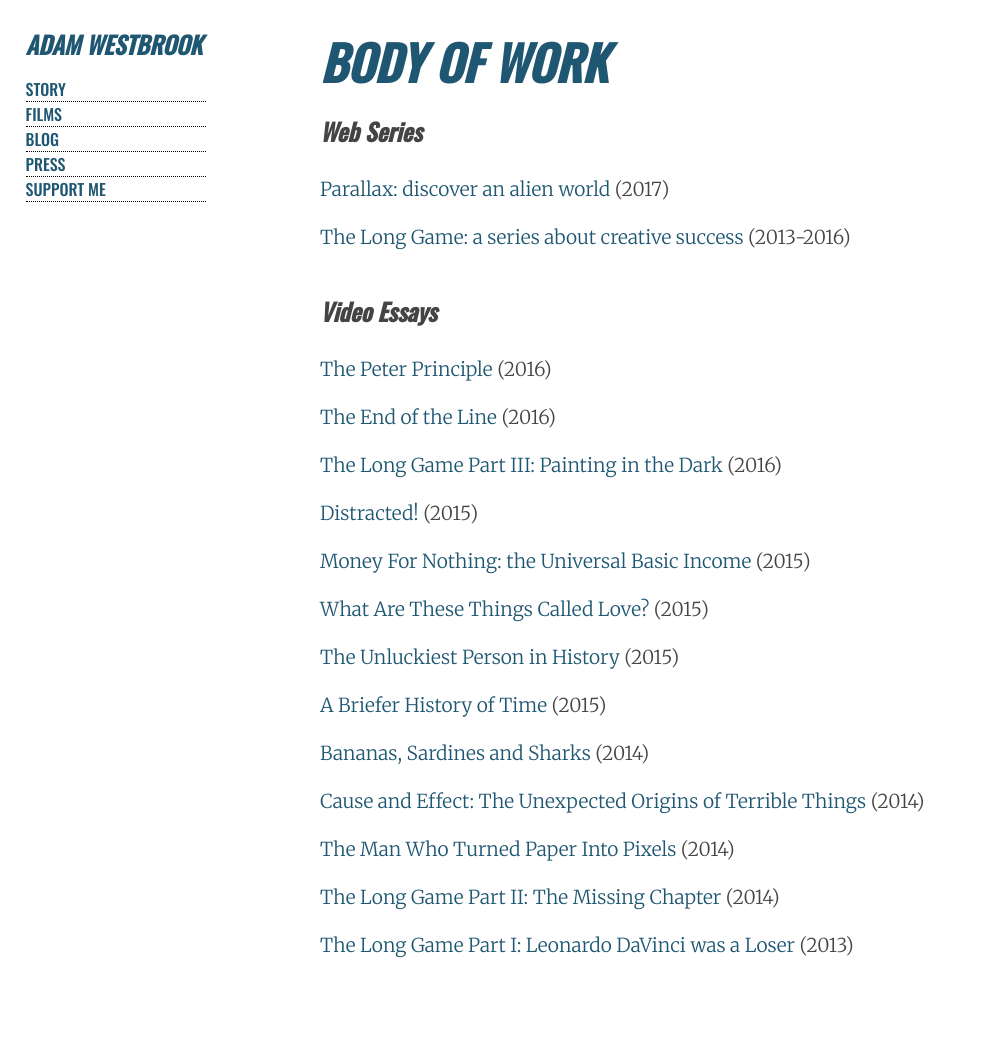
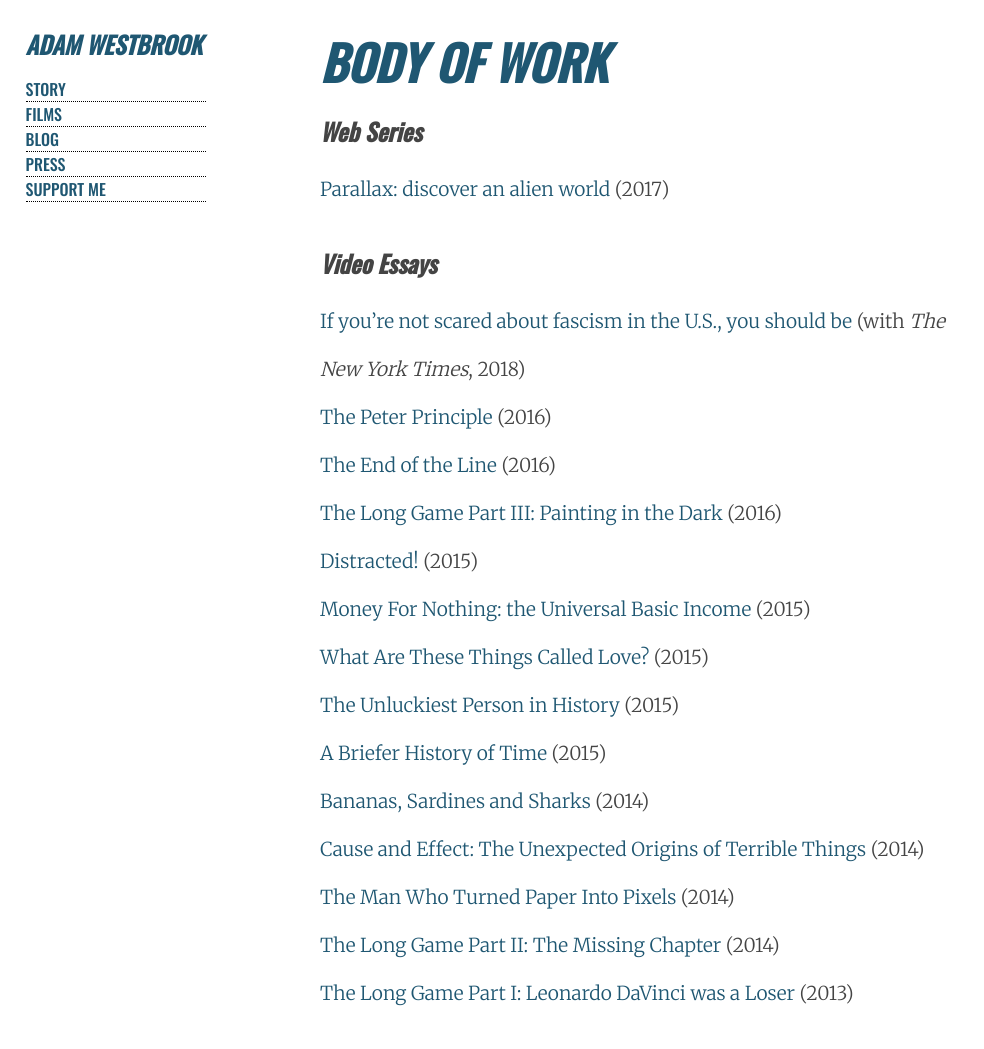
Before and after one commit to AdamWestbrook/adamwestbrook.github.io, a Jekyll site: the page built from portfolio.md, in a window 1280 px wide. Shown: the whole page, without its empty margins (0-984 px from the left). Built offline with Jekyll 4.4.1, drawn with Linux system fonts in a browser that asks for light colours; before the commit the page ends 1001 px from its top, so only the background shows below that.

Commit message:
Add files via upload

```diff
--- a/portfolio.md
+++ b/portfolio.md
@@ -8,10 +8,10 @@ permalink: /portfolio/
 ## Web Series
 
 - [Parallax: discover an alien world](http://adamwestbrook.co.uk/parallax) (2017)
-- [The Long Game: a series about creative success](https://www.youtube.com/watch?v=IV6tZEj4yY0&t=2s&index=2&list=PLctgPm-taRR-YjbpuKuFW9i0pfMiuir1u) (2013-2016)
 
 ## Video Essays
 
+- [If you're not scared about fascism in the U.S., you should be](https://www.nytimes.com/2018/10/15/opinion/fascists-leaders-america-trump.html) (with *The New York Times*, 2018)
 - [The Peter Principle](https://vimeo.com/163389806) (2016)
 - [The End of the Line](https://vimeo.com/157044515) (2016)
 - [The Long Game Part III: Painting in the Dark](https://vimeo.com/151128399) (2016)
```
